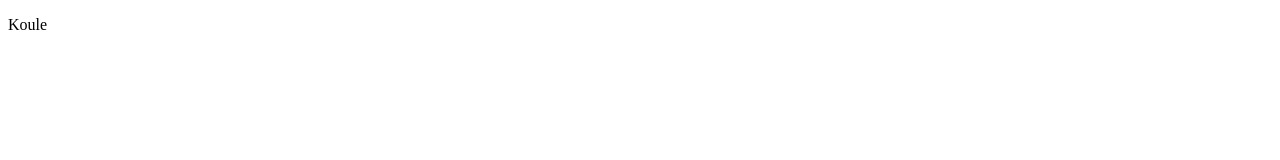
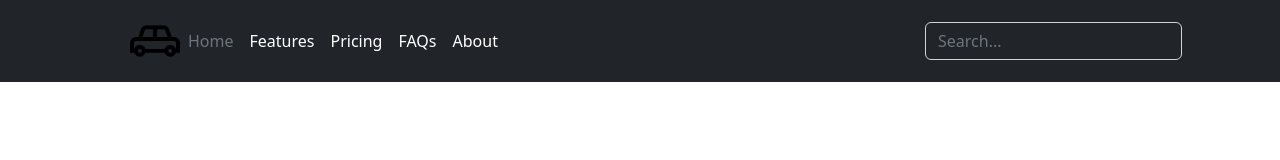
Before and after one commit to Fixishi/0311-Ukol, a plain HTML site: page index.html in a window 1280 px wide. Drawn offline with nearby package versions, Linux system fonts and the light colour scheme.

Commit message:
Header add

```diff
--- a/index.html
+++ b/index.html
@@ -4,9 +4,32 @@
     <meta charset="UTF-8">
     <meta http-equiv="X-UA-Compatible" content="IE=edge">
     <meta name="viewport" content="width=device-width, initial-scale=1.0">
+    <link href="https://cdn.jsdelivr.net/npm/bootstrap@5.2.2/dist/css/bootstrap.min.css" rel="stylesheet" integrity="sha384-Zenh87qX5JnK2Jl0vWa8Ck2rdkQ2Bzep5IDxbcnCeuOxjzrPF/et3URy9Bv1WTRi" crossorigin="anonymous">
+    <link rel="icon" type="image/x-icon" href="img/favicon.ico">
     <title>Autobazar</title>
 </head>
 <body>
-    <p>Koule</p>
+    <header class="p-3 text-bg-dark">
+        <div class="container">
+
+          <div class="d-flex flex-wrap align-items-center justify-content-center justify-content-lg-start">
+            <a href="/" class="d-flex align-items-center mb-2 mb-lg-0 text-white text-decoration-none">
+              <svg class="bi me-2" width="40" height="32" role="img" aria-label="Bootstrap"><img src="img/CarIcon.png" alt="navicona" width="50" height="50"></svg>
+            </a>
+
+            <ul class="nav col-12 col-lg-auto me-lg-auto mb-2 justify-content-center mb-md-0">
+              <li><a href="#" class="nav-link px-2 text-secondary">Home</a></li>
+              <li><a href="#" class="nav-link px-2 text-white">Features</a></li>
+              <li><a href="#" class="nav-link px-2 text-white">Pricing</a></li>
+              <li><a href="#" class="nav-link px-2 text-white">FAQs</a></li>
+              <li><a href="#" class="nav-link px-2 text-white">About</a></li>
+            </ul>
+
+            <form class="col-12 col-lg-auto mb-3 mb-lg-0 me-lg-3" role="search">
+              <input type="search" class="form-control form-control-dark text-bg-dark" placeholder="Search..." aria-label="Search">
+            </form>
+          </div>
+        </div>
+      </header>
 </body>
 </html>
```
Also changed, not shown: img/CarIcon.png (added), img/favicon.ico (added).
